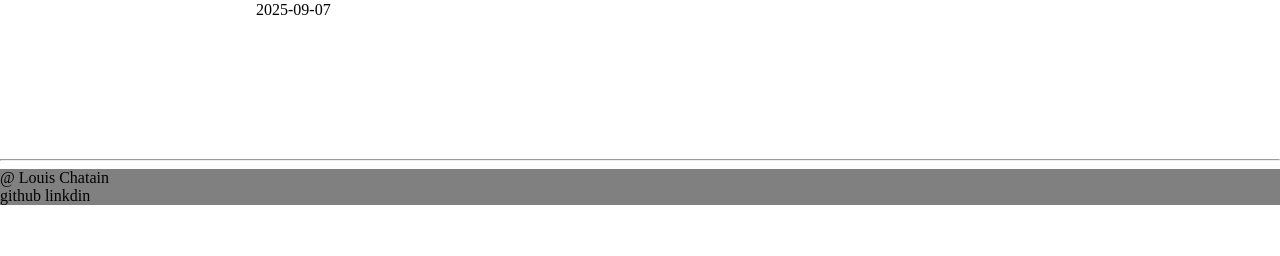
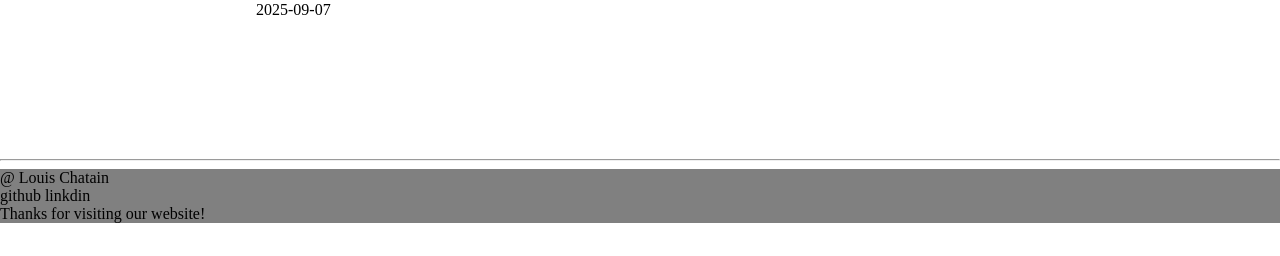
Before and after one commit to louis-chatain/website_python_flask_postgres, a Flask app: page /articles/ in a window 1280 px wide. Shown: the part 544-800 px from the top of the page. Run offline with Flask 3, Linux system fonts and the light colour scheme; data comes from the database, SQL or seed files in the repository.

Commit message:
ajout de contenue dans le footer

```diff
--- a/templates/footer_header.html
+++ b/templates/footer_header.html
@@ -31,7 +31,7 @@
     <footer>
         <p>@ Louis Chatain</p>
         <p>github linkdin</p>
-        <p></p>
+        <p>Thanks for visiting our website!</p>
     </footer>
 </body>
 
```
